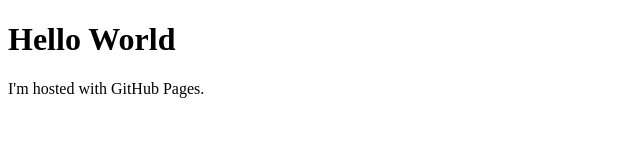
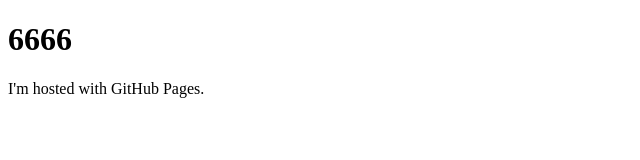
Before and after one commit to tangtts/tangtts.github.io, a plain HTML site: page index.html in a window 1280 px wide. Shown: the whole page, without its empty margins (0-640 px from the left). Drawn offline with Linux system fonts and the light colour scheme.

Commit message:
Update index.html

```diff
--- a/index.html
+++ b/index.html
@@ -1,7 +1,7 @@
 <!DOCTYPE html>
 <html>
 <body>
-<h1>Hello World</h1>
+<h1>6666</h1>
 <p>I'm hosted with GitHub Pages.</p>
 </body>
 </html>
```
